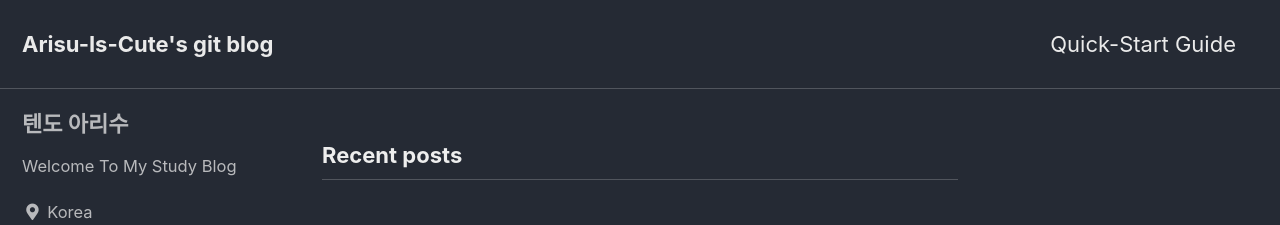
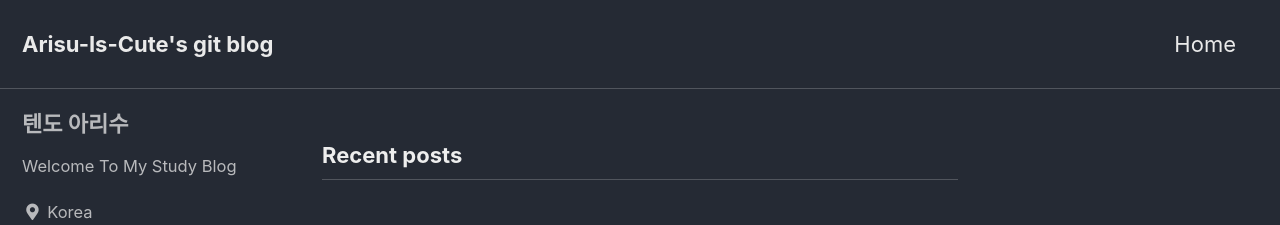
Before and after one commit to ArisuIsCute/ArisuIsCute.github.io, a Jekyll site: the page built from index.html, in a window 1280 px wide. Shown: the top 225 px of the page. Built offline with Jekyll 4.4.1, drawn with Linux system fonts in a browser that asks for light colours; cached includes are drawn as plain includes; the list of posts is cut into pages by our own code.

Commit message:
change nav link

```diff
--- a/_data/navigation.yml
+++ b/_data/navigation.yml
@@ -1,8 +1,8 @@
 # main links
 main:
-  - title: "Quick-Start Guide"
-    url: https://mmistakes.github.io/minimal-mistakes/docs/quick-start-guide/
-  # - title: "About"
+  - title: "Home"
+    url: https://arisuiscute.github.io/
+  # - title: "About"0
   #   url: https://mmistakes.github.io/minimal-mistakes/about/
   # - title: "Sample Posts"
   #   url: /year-archive/
```
